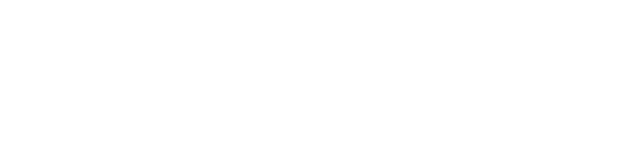
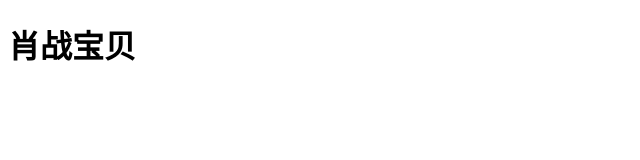
Before and after one commit to NancyChenprog/code-dome, a plain HTML site: page index.html in a window 1280 px wide. Shown: the whole page, without its empty margins (0-640 px from the left). Drawn offline with Linux system fonts and the light colour scheme.

Commit message:
第二次提交

```diff
--- a/index.html
+++ b/index.html
@@ -6,6 +6,6 @@
     <title>Document</title>
 </head>
 <body>
-
+    <h1>肖战宝贝</h1>
 </body>
 </html>
```
